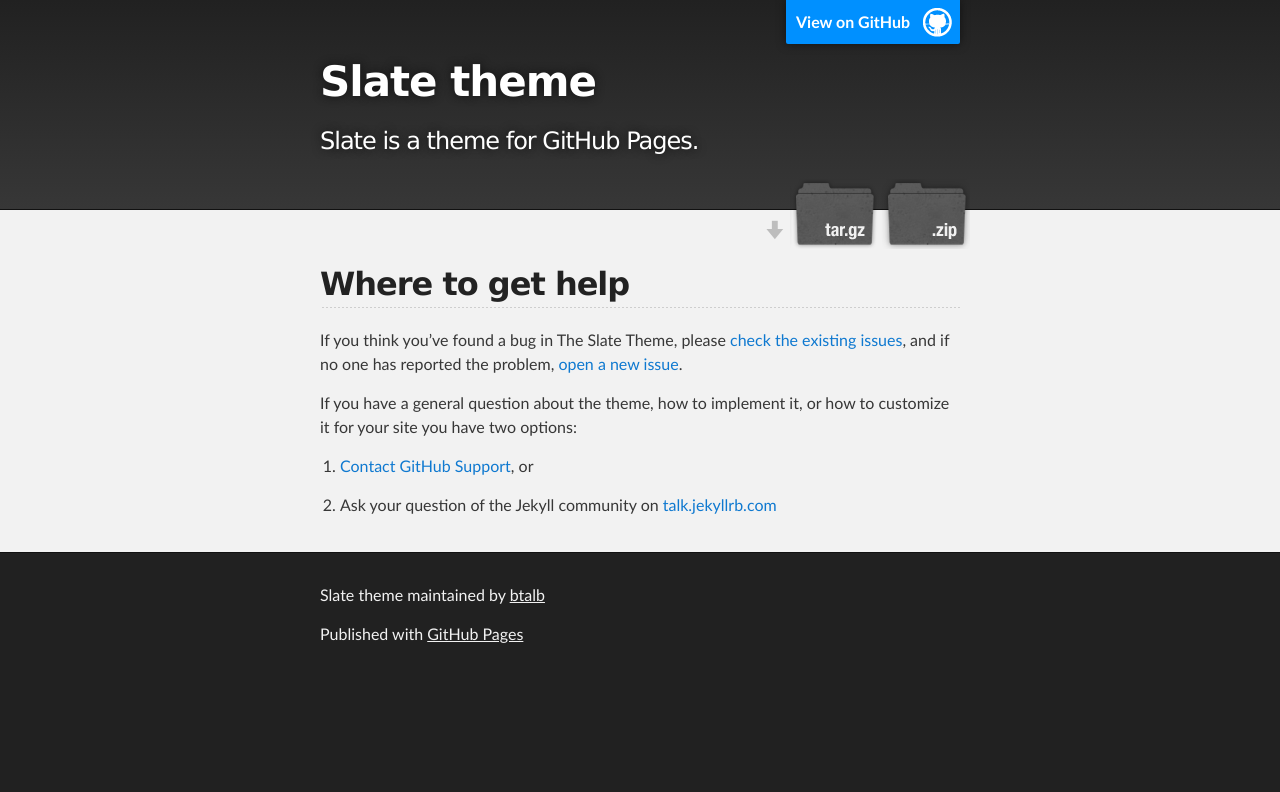
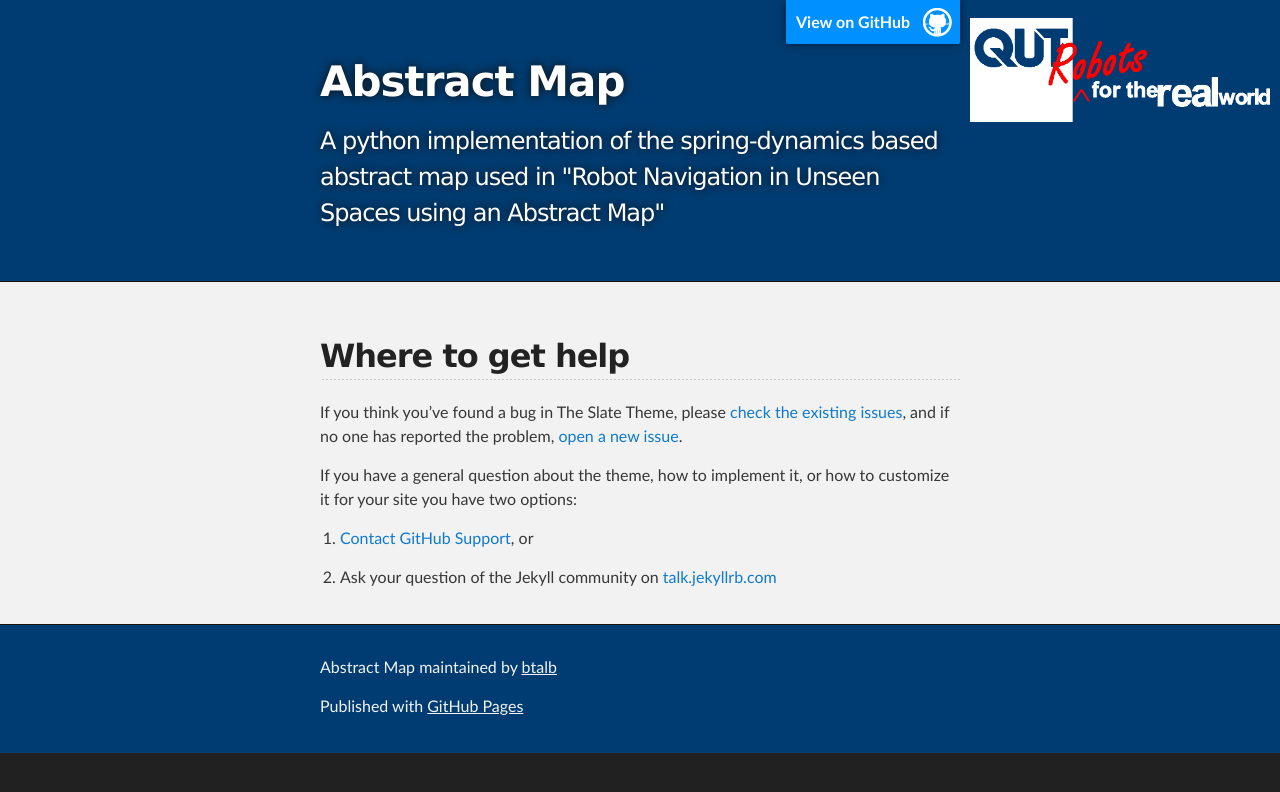
Before and after one commit to btalb/abstract_map, a Jekyll site: the page built from docs/docs/SUPPORT.md, in a window 1280 px wide. Shown: the top 792 px of the page. Built offline with Jekyll 4.4.1, drawn with Linux system fonts in a browser that asks for light colours; our own code applies the rules of GitHub Pages for plain Markdown files.

Commit message:
Add website describing the abstract map

```diff
--- a/docs/_config.yml
+++ b/docs/_config.yml
@@ -1,5 +1,5 @@
-title: Slate theme
-description: Slate is a theme for GitHub Pages.
-show_downloads: true
+title: Abstract Map
+description: A python implementation of the spring-dynamics based abstract map used in "Robot Navigation in Unseen Spaces using an Abstract Map"
+show_downloads: false
 google_analytics:
 theme: jekyll-theme-slate
--- /dev/null
+++ b/docs/_includes/video_player.html
@@ -0,0 +1 @@
+<video src="/assets/videos/{{ include.video_name }}.webm" type="video/webm" width=640 controls preload></video>
--- a/docs/_sass/jekyll-theme-slate.scss
+++ b/docs/_sass/jekyll-theme-slate.scss
@@ -282,12 +282,16 @@
 }
 
 #header_wrap {
-  background: #212121;
-  background: -moz-linear-gradient(top, #373737, #212121);
-  background: -webkit-linear-gradient(top, #373737, #212121);
-  background: -ms-linear-gradient(top, #373737, #212121);
-  background: -o-linear-gradient(top, #373737, #212121);
-  background: linear-gradient(to top, #373737, #212121);
+  background-color: #003c71;
+  background-image: url('../images/qut_robots_logo_inv.png');
+  background-size: 300px;
+  background-position: 99% 10%;
+  background-repeat: no-repeat;
+  // background: -moz-linear-gradient(top, #008675, 10%, #003c71);
+  // background: -webkit-linear-gradient(top, #008675, 10%, #003c71);
+  // background: -ms-linear-gradient(top, #008675, 10%, #003c71);
+  // background: -o-linear-gradient(top, #008675, 10%, #003c71);
+  // background: linear-gradient(to top, #008675, 10%, #003c71);
 }
 
 #header_wrap .inner {
@@ -360,7 +364,7 @@
 }
 
 #footer_wrap {
-  background: #212121;
+  background: #003C71;
 }
 
 
```
Also changed, not shown: docs/another-page.md (deleted, +0 -9 lines), docs/index.md (+37 -106 lines), docs/assets/images/qut_robots_logo.png (added), docs/assets/images/qut_robots_logo_inv.png (added), 6 other files. Lines whose indentation alone changed are shown as unchanged.
